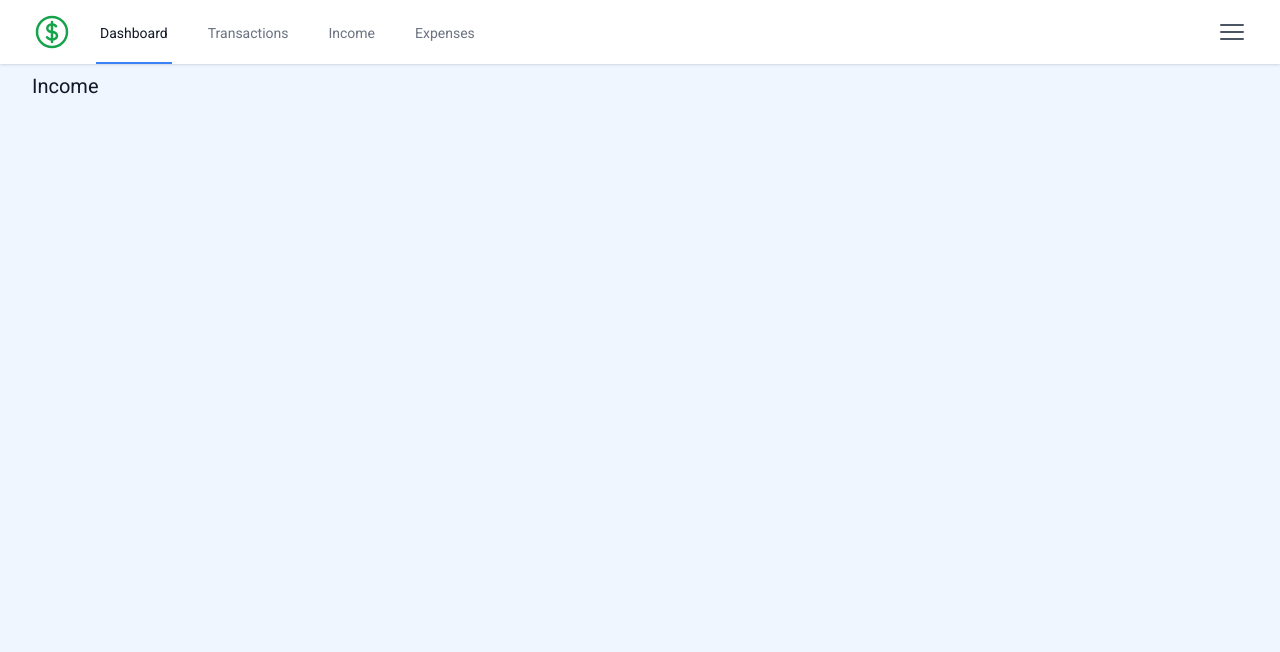
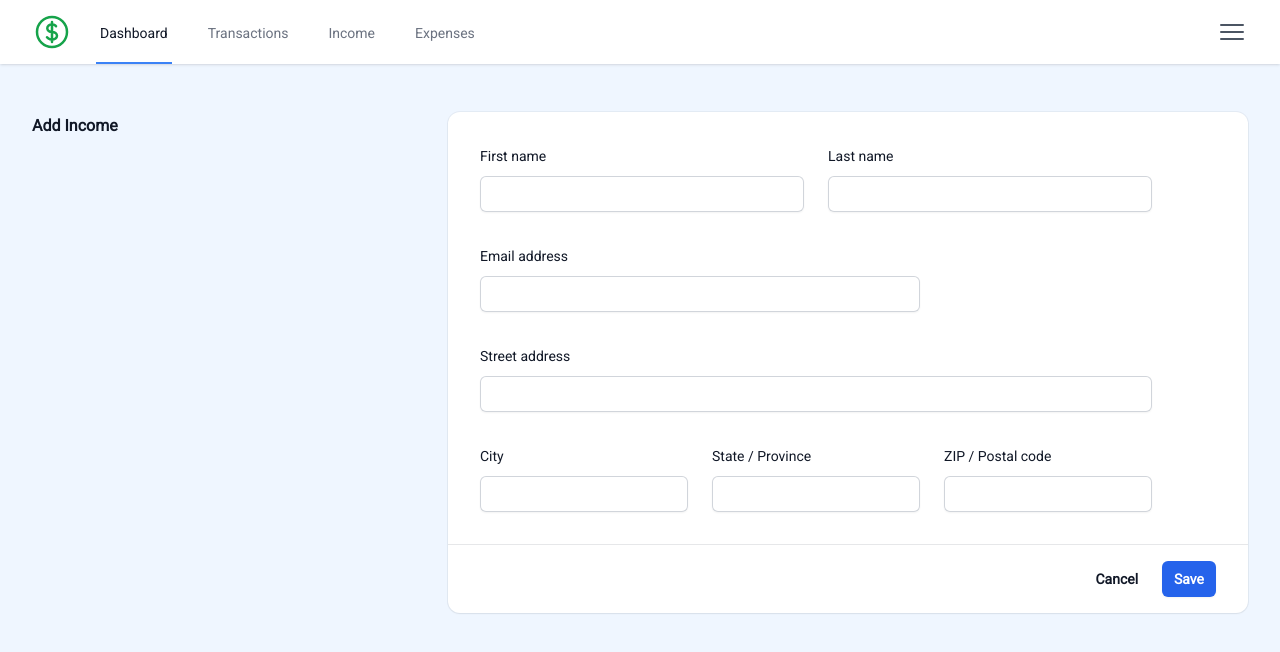
Before and after one commit to JL347/ExpenseTracker, a Next.js app in the folder frontend/: page /income in a window 1280 px wide. Shown: the top 652 px of the page. Built offline with nearby package versions, Linux system fonts and the light colour scheme.

Commit message:
adding globalContext

```diff
--- a/frontend/package.json
+++ b/frontend/package.json
@@ -11,6 +11,7 @@
   "dependencies": {
     "@headlessui/react": "^1.7.19",
     "@heroicons/react": "^2.1.3",
+    "axios": "^1.6.8",
     "next": "14.2.2",
     "react": "^18",
     "react-dom": "^18"
--- a/frontend/src/app/layout.js
+++ b/frontend/src/app/layout.js
@@ -1,6 +1,7 @@
 import { Roboto } from "next/font/google";
 import "../styles/globals.css";
 import Navigation from "../components/Navigation/Navigation";
+import { GlobalProvider } from "@/context/globalContext";
 
 const roboto = Roboto({
   weight: '400',
@@ -9,7 +10,7 @@ const roboto = Roboto({
 })
 
 export const metadata = {
-  title: "Create Next App",
+  title: "Expense Tracker",
   description: "Generated by create next app",
 };
 
@@ -18,8 +19,10 @@ export default function RootLayout({ children }) {
     <html lang="en">
       <body className={roboto.className}>
         <div className="bg-blue-50 h-screen w-screen">
-          <Navigation />
-          {children}
+          <GlobalProvider>
+            <Navigation />
+            {children}
+          </GlobalProvider>
         </div>
       </body>
     </html>
--- a/frontend/src/components/Income/Income.js
+++ b/frontend/src/components/Income/Income.js
@@ -1,18 +1,139 @@
-import React from 'react';
+"use client";
+
+import { useGlobalContext } from '../../context/globalContext';
 
 const Income = () => {
+  const {addIncome} = useGlobalContext();
+
   return (
-    <div>
-      <h1 className='text-xl text-gray-900'>
-        Income
-      </h1>
-      <div>
-        <div>
+    <div className="space-y-10 divide-y divide-gray-900/10">
+      <div className="grid grid-cols-1 gap-x-8 gap-y-8 pt-10 md:grid-cols-3">
+        <div className="px-4 sm:px-0">
+          <h2 className="text-base font-semibold leading-7 text-gray-900">Add Income</h2>
+          {/* <p className="mt-1 text-sm leading-6 text-gray-600">Use a permanent address where you can receive mail.</p> */}
+        </div>
 
-        </div>
-        <div>
+        <form className="bg-white shadow-sm ring-1 ring-gray-900/5 sm:rounded-xl md:col-span-2">
+          <div className="px-4 py-6 sm:p-8">
+            <div className="grid max-w-2xl grid-cols-1 gap-x-6 gap-y-8 sm:grid-cols-6">
+              <div className="sm:col-span-3">
+                <label htmlFor="first-name" className="block text-sm font-medium leading-6 text-gray-900">
+                  First name
+                </label>
+                <div className="mt-2">
+                  <input
+                    type="text"
+                    name="first-name"
+                    id="first-name"
+                    autoComplete="given-name"
+                    className="block w-full rounded-md border-0 py-1.5 text-gray-900 shadow-sm ring-1 ring-inset ring-gray-300 placeholder:text-gray-400 focus:ring-2 focus:ring-inset focus:ring-blue-600 sm:text-sm sm:leading-6"
+                  />
+                </div>
+              </div>
 
-        </div>
+              <div className="sm:col-span-3">
+                <label htmlFor="last-name" className="block text-sm font-medium leading-6 text-gray-900">
+                  Last name
+                </label>
+                <div className="mt-2">
+                  <input
+                    type="text"
+                    name="last-name"
+                    id="last-name"
+                    autoComplete="family-name"
+                    className="block w-full rounded-md border-0 py-1.5 text-gray-900 shadow-sm ring-1 ring-inset ring-gray-300 placeholder:text-gray-400 focus:ring-2 focus:ring-inset focus:ring-blue-600 sm:text-sm sm:leading-6"
+                  />
+                </div>
+              </div>
+
+              <div className="sm:col-span-4">
+                <label htmlFor="email" className="block text-sm font-medium leading-6 text-gray-900">
+                  Email address
+                </label>
+                <div className="mt-2">
+                  <input
+                    id="email"
+                    name="email"
+                    type="email"
+                    autoComplete="email"
+                    className="block w-full rounded-md border-0 py-1.5 text-gray-900 shadow-sm ring-1 ring-inset ring-gray-300 placeholder:text-gray-400 focus:ring-2 focus:ring-inset focus:ring-blue-600 sm:text-sm sm:leading-6"
+                  />
+                </div>
+              </div>
+
+              <div className="col-span-full">
+                <label htmlFor="street-address" className="block text-sm font-medium leading-6 text-gray-900">
+                  Street address
+                </label>
+                <div className="mt-2">
+                  <input
+                    type="text"
+                    name="street-address"
+                    id="street-address"
+                    autoComplete="street-address"
+                    className="block w-full rounded-md border-0 py-1.5 text-gray-900 shadow-sm ring-1 ring-inset ring-gray-300 placeholder:text-gray-400 focus:ring-2 focus:ring-inset focus:ring-blue-600 sm:text-sm sm:leading-6"
+                  />
+                </div>
+              </div>
+
+              <div className="sm:col-span-2 sm:col-start-1">
+                <label htmlFor="city" className="block text-sm font-medium leading-6 text-gray-900">
+                  City
+                </label>
+                <div className="mt-2">
+                  <input
+                    type="text"
+                    name="city"
+                    id="city"
+                    autoComplete="address-level2"
+                    className="block w-full rounded-md border-0 py-1.5 text-gray-900 shadow-sm ring-1 ring-inset ring-gray-300 placeholder:text-gray-400 focus:ring-2 focus:ring-inset focus:ring-blue-600 sm:text-sm sm:leading-6"
+                  />
+                </div>
+              </div>
+
+              <div className="sm:col-span-2">
+                <label htmlFor="region" className="block text-sm font-medium leading-6 text-gray-900">
+                  State / Province
+                </label>
+                <div className="mt-2">
+                  <input
+                    type="text"
+                    name="region"
+                    id="region"
+                    autoComplete="address-level1"
+                    className="block w-full rounded-md border-0 py-1.5 text-gray-900 shadow-sm ring-1 ring-inset ring-gray-300 placeholder:text-gray-400 focus:ring-2 focus:ring-inset focus:ring-blue-600 sm:text-sm sm:leading-6"
+                  />
+                </div>
+              </div>
+
+              <div className="sm:col-span-2">
+                <label htmlFor="postal-code" className="block text-sm font-medium leading-6 text-gray-900">
+                  ZIP / Postal code
+                </label>
+                <div className="mt-2">
+                  <input
+                    type="text"
+                    name="postal-code"
+                    id="postal-code"
+                    autoComplete="postal-code"
+                    className="block w-full rounded-md border-0 py-1.5 text-gray-900 shadow-sm ring-1 ring-inset ring-gray-300 placeholder:text-gray-400 focus:ring-2 focus:ring-inset focus:ring-blue-600 sm:text-sm sm:leading-6"
+                  />
+                </div>
+              </div>
+            </div>
+          </div>
+          <div className="flex items-center justify-end gap-x-6 border-t border-gray-900/10 px-4 py-4 sm:px-8">
+            <button type="button" className="text-sm font-semibold leading-6 text-gray-900">
+              Cancel
+            </button>
+            <button
+              type="submit"
+              className="rounded-md bg-blue-600 px-3 py-2 text-sm font-semibold text-white shadow-sm hover:bg-blue-500 focus-visible:outline focus-visible:outline-2 focus-visible:outline-offset-2 focus-visible:outline-blue-600"
+            >
+              Save
+            </button>
+          </div>
+        </form>
       </div>
     </div>
   );
--- /dev/null
+++ b/frontend/src/context/globalContext.js
@@ -0,0 +1,46 @@
+"use client";
+
+import { createContext, useState, useContext } from 'react';
+import axios from 'axios';
+
+const BASE_URL = 'http://localhost:3000/api/v1';
+
+export const GlobalContext = createContext({});
+
+export const GlobalProvider = ({ children }) => {
+  const [income, setIncome] = useState([]);
+  const [expenses, setExpenses] = useState([]);
+  const [loading, setLoading] = useState(false);
+  const [error, setError] = useState(null);
+
+  const addIncome = async (income) => {
+    const response = await axios.post(`${BASE_URL}/add-income`, income)
+      .catch((error) => {
+        setError(error.response.data.message);
+      });
+  }
+
+  return (
+    <GlobalContext.Provider
+      value={{
+        income,
+        setIncome,
+        expenses,
+        setExpenses,
+        loading,
+        setLoading,
+        error,
+        setError,
+        addIncome
+      }}
+    >
+      {children}
+    </GlobalContext.Provider>
+  );
+}
+
+export const useGlobalContext = () => {
+  const context = useContext(GlobalContext);
+
+  return context;
+}
```
Also changed, not shown: 2 other files (tests, documents, lock files or other folders).
